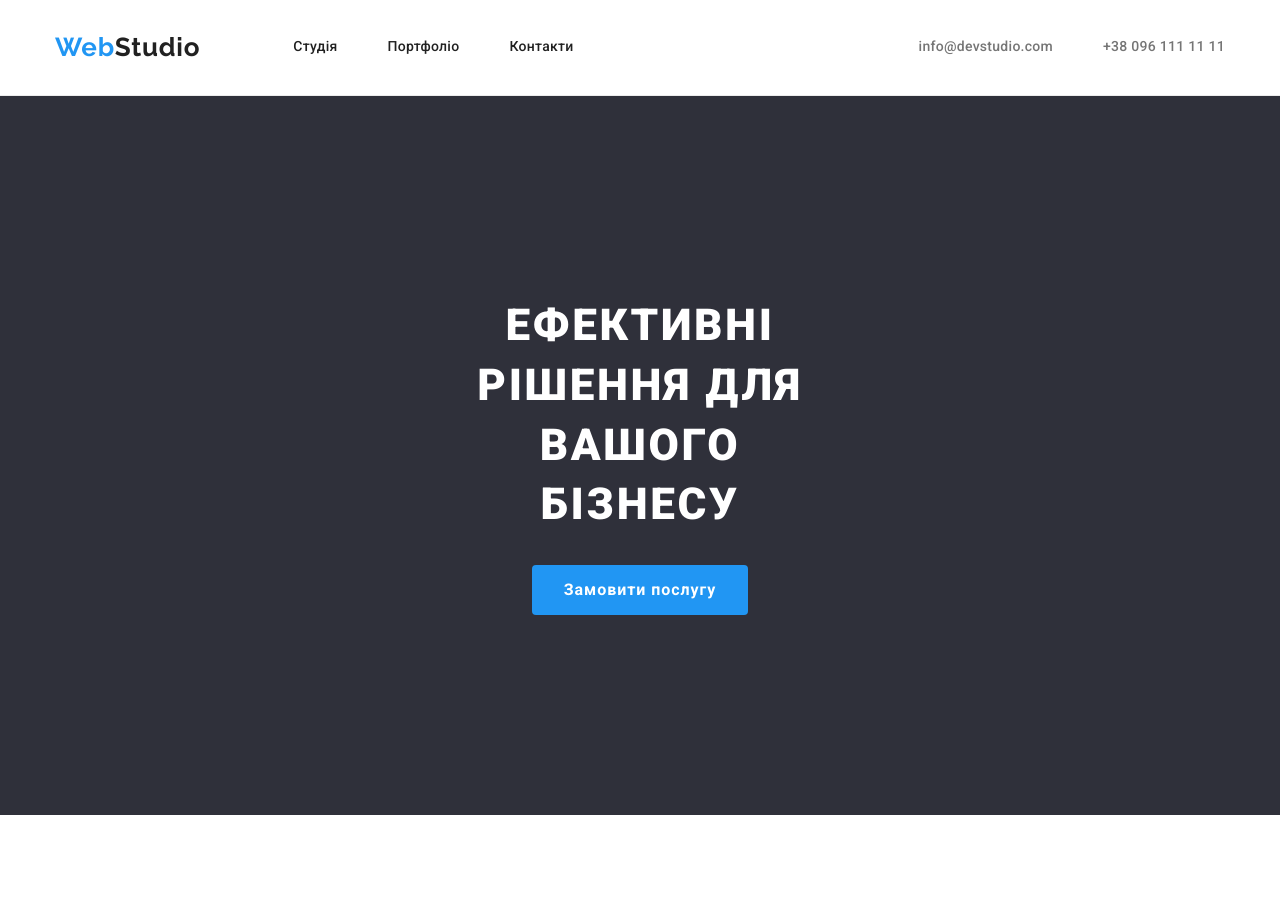
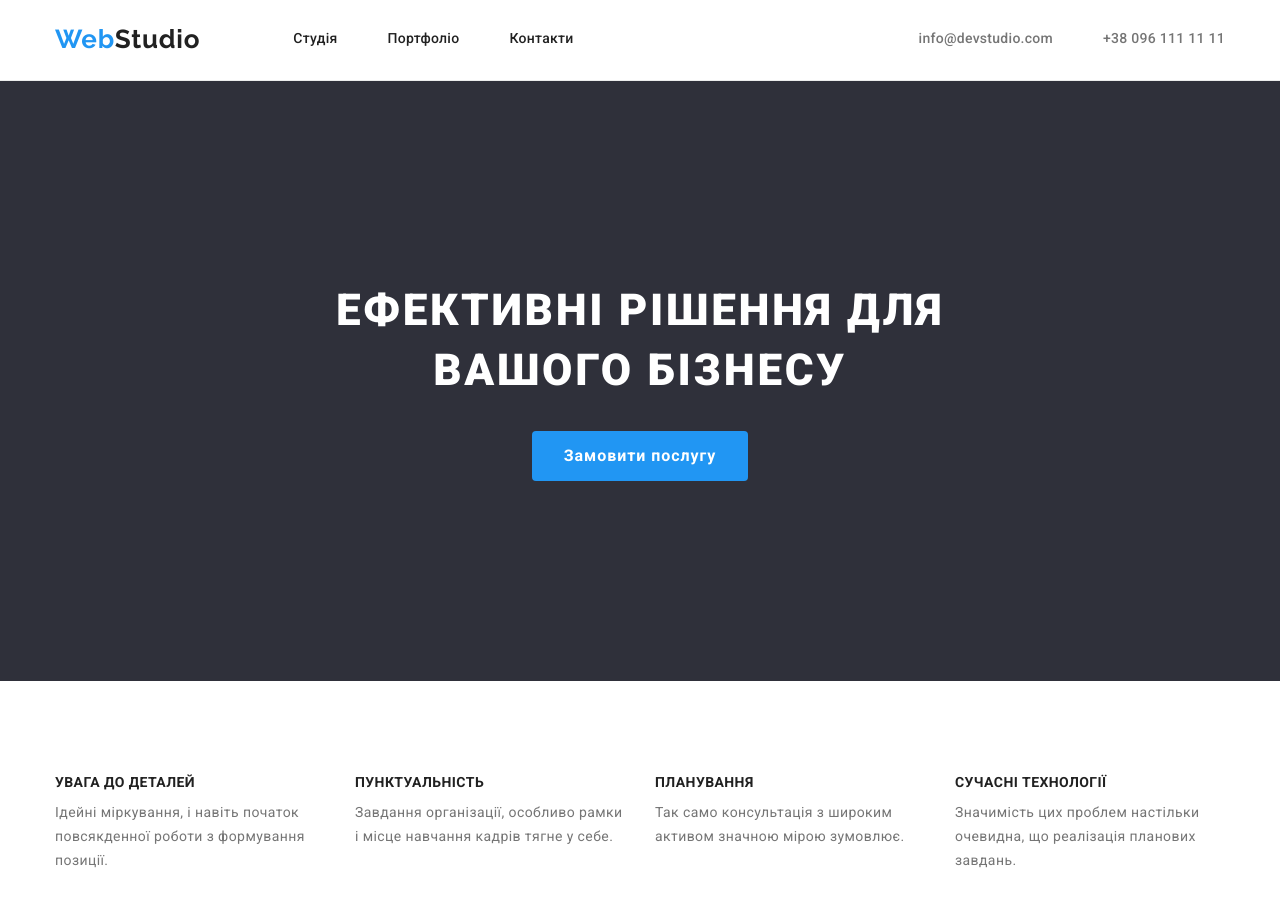
Before and after one commit to annakompaniiets/goit-markup-hw-03, a plain HTML site: page index.html in a window 1280 px wide. Shown: the top 905 px of the page. Drawn offline with nearby package versions, Linux system fonts and the light colour scheme.

Commit message:
виправлені помилки

```diff
--- a/css/style.css
+++ b/css/style.css
@@ -39,6 +39,8 @@ p {
 
 img {
   display: block;
+  max-width: 100%;
+  height: auto;
 }
 
 .container {
@@ -68,8 +70,8 @@ img {
 /* LOGO */
 
 .page-header {
-  padding-top: 32px;
-  padding-bottom: 32px;
+  padding-top: 24px;
+  padding-bottom: 25px;
   border-bottom: 1px solid #ececec;
 }
 
@@ -141,13 +143,8 @@ img {
 .hero {
   background-color: var(--section-color);
   text-align: center;
-}
-
-.hero-container {
   padding-top: 200px;
-  padding-left: 452px;
   padding-bottom: 200px;
-  padding-right: 452px;
 }
 
 .hero-title {
@@ -158,17 +155,15 @@ img {
   line-height: 1.36;
   letter-spacing: 0.06em;
   text-transform: uppercase;
+  width: 696px;
+  margin-right: auto;
+  margin-left: auto;
 }
 
 /* Features */
-.section-features {
-  padding-top: 94px;
-  padding-bottom: 47px;
-}
 
 .section-examples {
-  padding-top: 47px;
-  padding-bottom: 94px;
+  padding-top: 0;
 }
 
 .features-menu {
@@ -276,7 +271,7 @@ img {
   color: var(--grey-color);
   font-weight: 400;
   font-size: 16px;
-  line-height: 1.18;
+  line-height: 1.87;
   letter-spacing: 0.03em;
 }
 
--- a/index.html
+++ b/index.html
@@ -57,13 +57,13 @@
 
     <main>
       <section class="hero">
-        <div class="hero-container">
+        <div class="container">
           <h1 class="hero-title">Ефективні рішення для вашого бізнесу</h1>
           <button type="button" class="button pointer">Замовити послугу</button>
         </div>
       </section>
 
-      <section class="section-features">
+      <section class="section">
         <div class="container">
           <h2 class="visually-hidden">Наші переваги</h2>
           <ul class="features-menu list">
@@ -98,7 +98,7 @@
         </div>
       </section>
 
-      <section class="section-examples">
+      <section class="section section-examples">
         <div class="container">
           <h2 class="title">Чим ми займаємося</h2>
           <ul class="examples list">
--- a/portfolio.html
+++ b/portfolio.html
@@ -12,6 +12,10 @@
     <link
       href="https://fonts.googleapis.com/css2?family=Raleway:wght@700&family=Roboto:wght@400;500;700;900&display=swap"
       rel="stylesheet"
+    />
+    <link
+      rel="stylesheet"
+      href="https://cdnjs.cloudflare.com/ajax/libs/modern-normalize/1.1.0/modern-normalize.min.css"
     />
     <link rel="stylesheet" href="./css/style.css" />
   </head>
```
